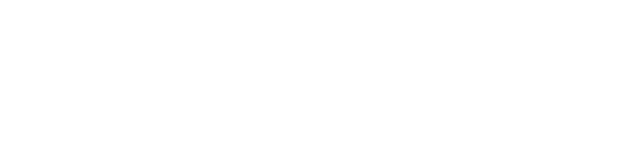
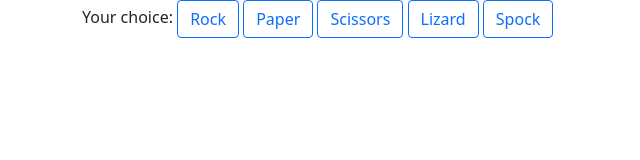
Before and after one commit to shivamottaghi/Rock-Paper_Scissors-Lizard_Spock, a plain HTML site: page index.html in a window 1280 px wide. Shown: the whole page, without its empty margins (0-640 px from the left). Drawn offline with nearby package versions, Linux system fonts and the light colour scheme.

Commit message:
add btn for user choice

```diff
--- a/index.html
+++ b/index.html
@@ -8,7 +8,17 @@
 </head>
 <body>
 <div class="container">
+    <div class="col-12 col-md-6">
+        Your choice:
+        <button type="button" class="user-choice btn btn-outline-primary" value="0" >Rock</button>
+        <button type="button" class="user-choice btn btn-outline-primary" value="1" >Paper</button>
+        <button type="button" class="user-choice btn btn-outline-primary" value="2" >Scissors</button>
+        <button type="button" class="user-choice btn btn-outline-primary" value="3" >Lizard</button>
+        <button type="button" class="user-choice btn btn-outline-primary" value="4" >Spock</button>
+    </div>
+    <div class="col-12 col-md-6">
 
+    </div>
 </div>
 
 <script src="script.js"></script>
```
